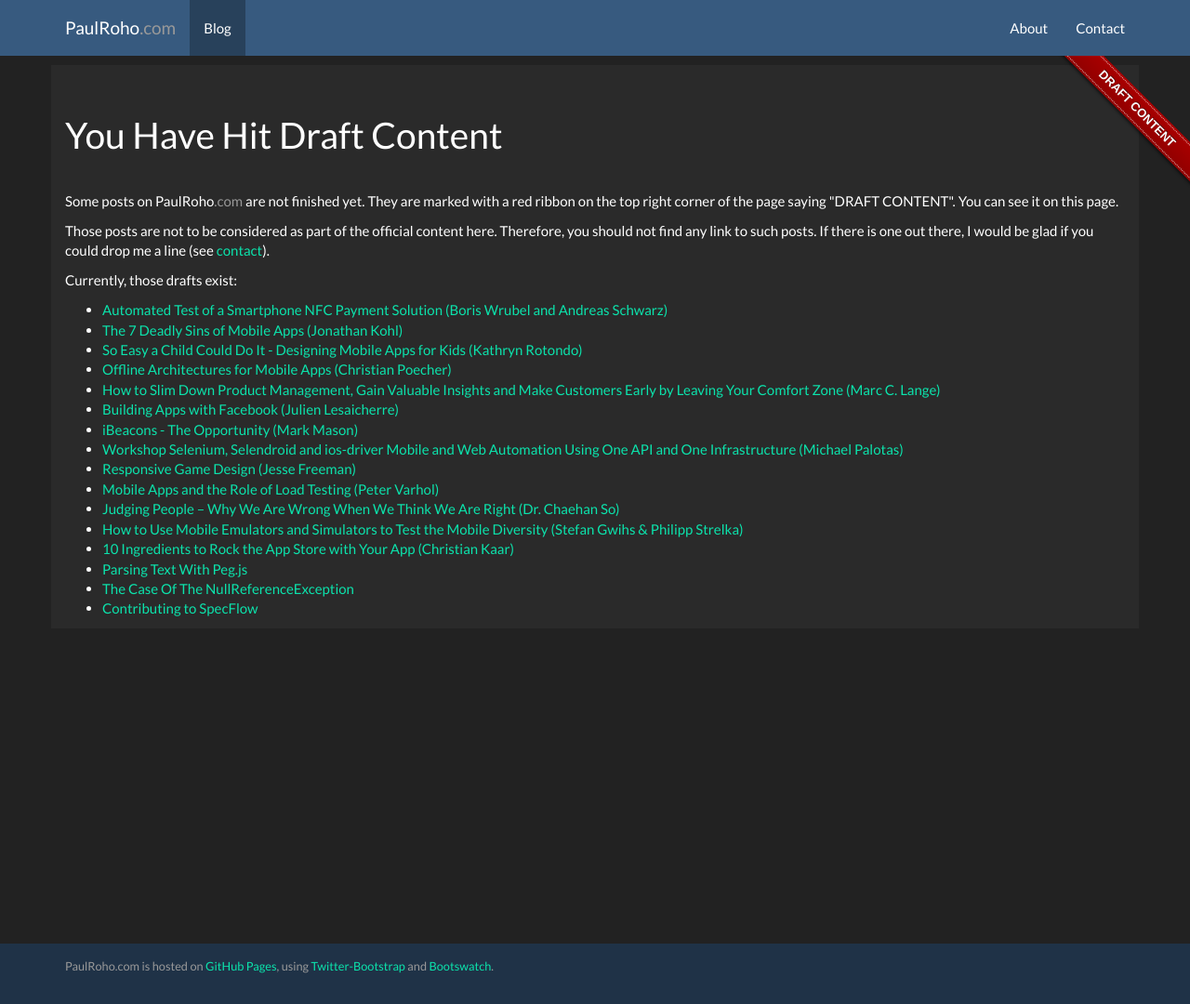
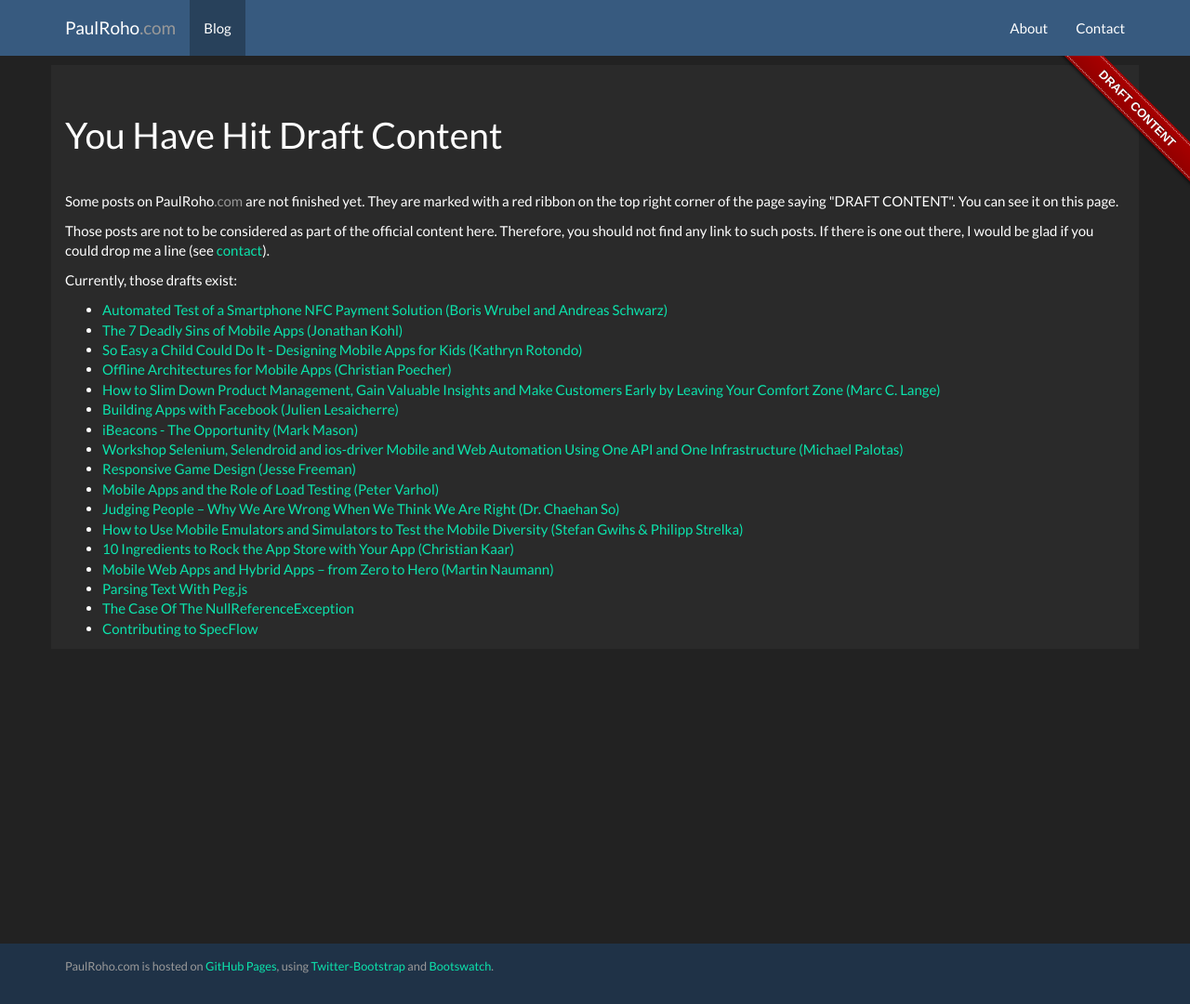
Before and after one commit to paulroho/paulroho.github.io, a Jekyll site: the page built from blog/draftcontent.html, in a window 1280 px wide and 1080 px high. Shown: the whole window at 93% size. Built offline with Jekyll 4.4.1, drawn with Linux system fonts in a browser that asks for light colours; nearby versions of some CDN libraries.

Commit message:
MAE2014: Mobile Web Apps and Hybrid Apps – from Zero to Hero (Martin Naumann)

```diff
--- a/_posts/2014-09-29-Mobile-Web-Apps-And-Hybrid-Apps.md
+++ b/_posts/2014-09-29-Mobile-Web-Apps-And-Hybrid-Apps.md
@@ -1,6 +1,16 @@
-MAE2014 Day 1 - Mobile Web Apps and Hybrid Apps – from Zero to Hero
+---
+layout: blogdraft
+title: Mobile Web Apps and Hybrid Apps – from Zero to Hero (Martin Naumann)
+tags: [Mobile App Europe 2014, Mobile Apps, Hybrid Apps, Mobile Web, ionic]
+---
+
+Mobile App Europe 2014 Notes
+
+Mobile Web Apps and Hybrid Apps – from Zero to Hero
 ===
-by Martin Naumann
+Notes on a [workshop](http://mobileappeurope.com/talks/mobile-web-apps-and-hybrid-apps-from-zero-to-hero-2/ "Mobile Web Apps and Hybrid Apps – from Zero to Hero")
+by Martin Naumann (Centralway Headquarters AG)
+at the [Mobile App Europe 2014](http://mobileappeurope.com/).
 
 ---
 
@@ -33,7 +43,7 @@ c) Click "Ready to build"
 
 9. (For Android 4.4+) Debug on the device
 
-In Google Chrome: chrome://inspect, choose device
-Changes in the code (e.g. Dom Inspector - immediately reflects on phone)
+* In Google Chrome: chrome://inspect, choose device
+* Changes in the code (e.g. Dom Inspector - immediately reflects on phone)
 
-Alternative for jQuery on mobiles: [jqlite](https://code.google.com/p/jqlite/ "jqlite")
+* Alternative for jQuery on mobiles: [jqlite](https://code.google.com/p/jqlite/ "jqlite")
```
